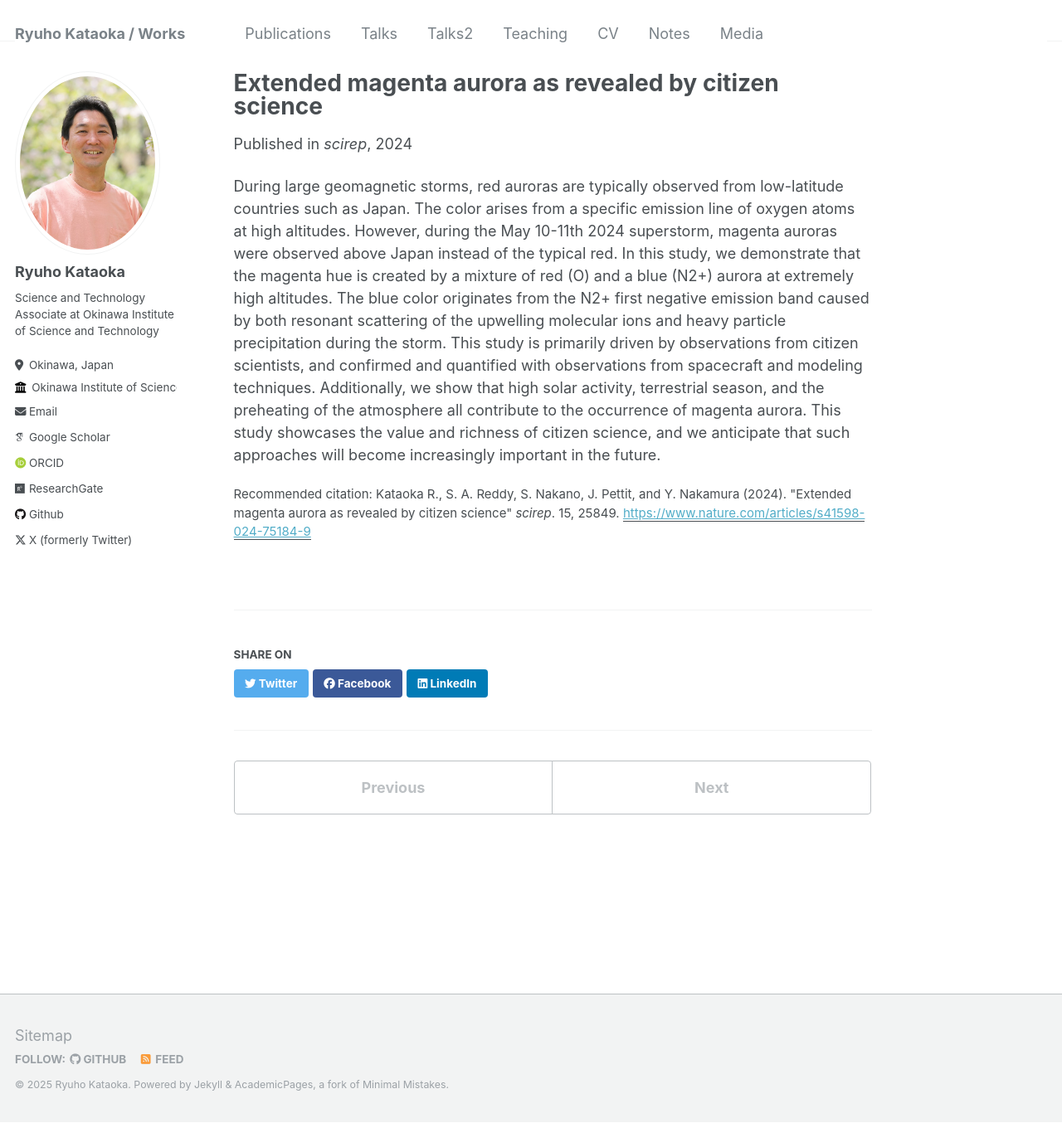
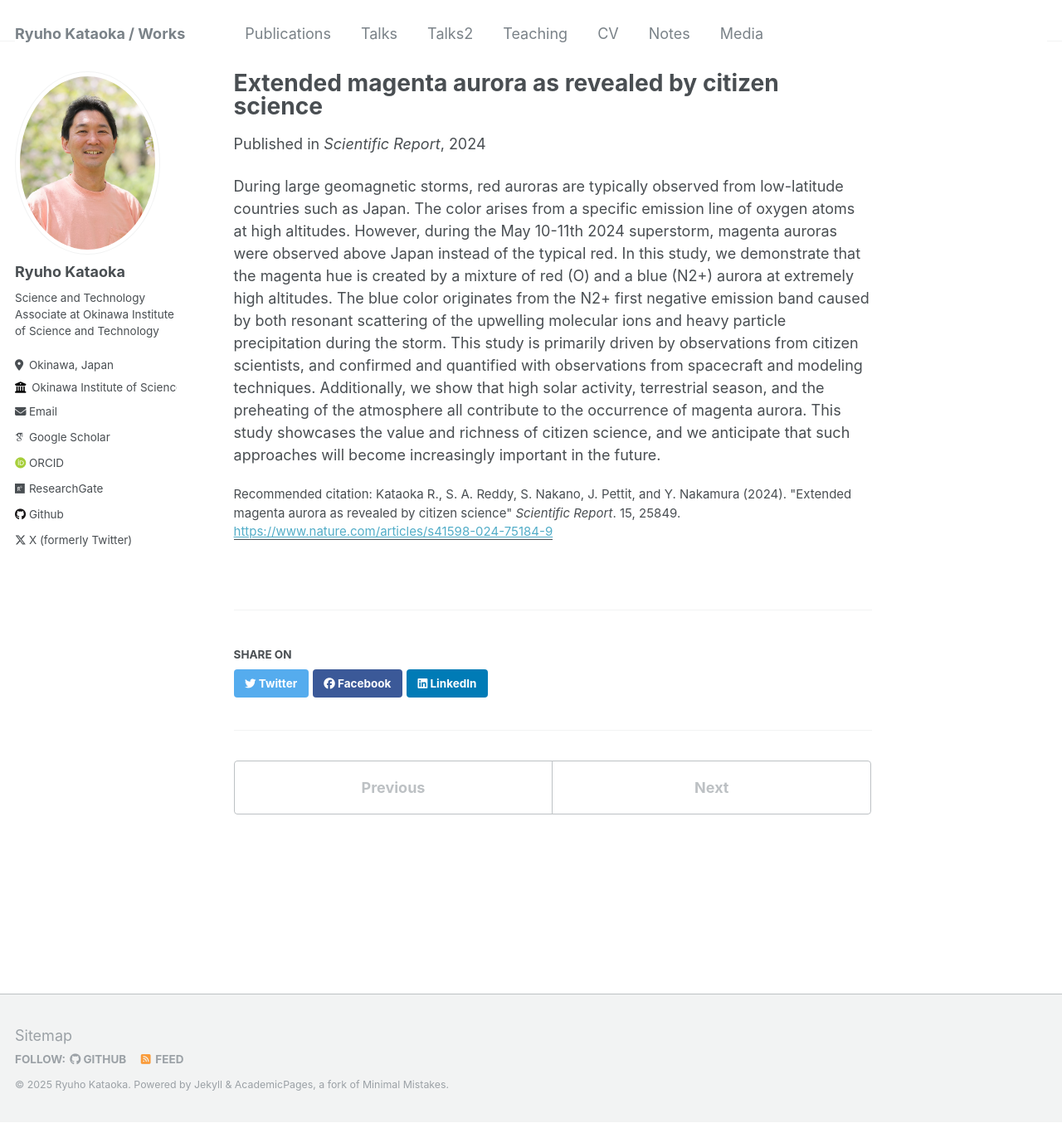
Before and after one commit to ryuhokataoka/ryuhokataoka.github.io, a Jekyll site: the page built from _publications/2024-10-28-magenta-aurora.md, in a window 1280 px wide and 1354 px high. Shown: the whole window at 83% size. Built offline with Jekyll 4.4.1, drawn with Linux system fonts in a browser that asks for light colours; some web fonts are replaced.

Commit message:
Update 2024-10-28-magenta-aurora.md

```diff
--- a/_publications/2024-10-28-magenta-aurora.md
+++ b/_publications/2024-10-28-magenta-aurora.md
@@ -3,10 +3,10 @@ title: "Extended magenta aurora as revealed by citizen science"
 collection: publications
 permalink: /publication/2024-10-28-magenta-aurora
 excerpt: 'Citizen science of magenta aurora during super magnetic storm'
-date: 2024-10-03
-venue: 'scirep'
+date: 2024-10-28
+venue: 'Scientific Report'
 paperurl: 'https://www.nature.com/articles/s41598-024-75184-9'
-citation: 'Kataoka R., S. A. Reddy, S. Nakano, J. Pettit, and Y. Nakamura (2024). &quot;Extended magenta aurora as revealed by citizen science&quot; <i>scirep</i>. 15, 25849.'
+citation: 'Kataoka R., S. A. Reddy, S. Nakano, J. Pettit, and Y. Nakamura (2024). &quot;Extended magenta aurora as revealed by citizen science&quot; <i>Scientific Report</i>. 15, 25849.'
 ---
 
 During large geomagnetic storms, red auroras are typically observed from low-latitude countries such as Japan. The color arises from a specific emission line of oxygen atoms at high altitudes. However, during the May 10-11th 2024 superstorm, magenta auroras were observed above Japan instead of the typical red. In this study, we demonstrate that the magenta hue is created by a mixture of red (O) and a blue (N2+) aurora at extremely high altitudes. The blue color originates from the N2+ first negative emission band caused by both resonant scattering of the upwelling molecular ions and heavy particle precipitation during the storm. This study is primarily driven by observations from citizen scientists, and confirmed and quantified with observations from spacecraft and modeling techniques. Additionally, we show that high solar activity, terrestrial season, and the preheating of the atmosphere all contribute to the occurrence of magenta aurora. This study showcases the value and richness of citizen science, and we anticipate that such approaches will become increasingly important in the future.
```
